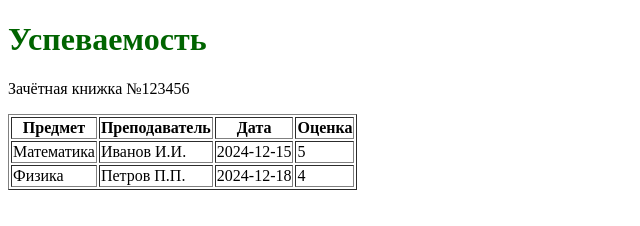
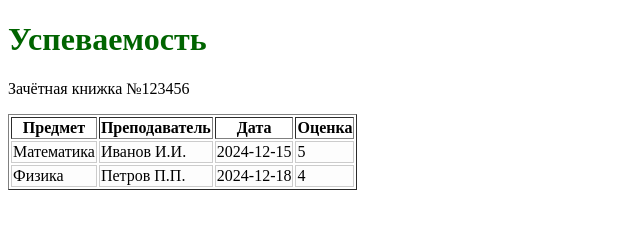
Before and after one commit to Remeslovvg/danilaslava, a plain HTML site: page grades.html in a window 1280 px wide. Shown: the whole page, without its empty margins (0-640 px from the left). Drawn offline with Linux system fonts and the light colour scheme.

Commit message:
Стилизация ячеек таблицы (вариант 1)

```diff
--- a/styles-alt.css
+++ b/styles-alt.css
@@ -3,3 +3,8 @@ font-size: 32px;
 color: darkgreen;
 font-weight: bold;
 }
+
+td {
+    background-color: #fdfdfd;
+    border: 1px solid #ccc;
+}
```
